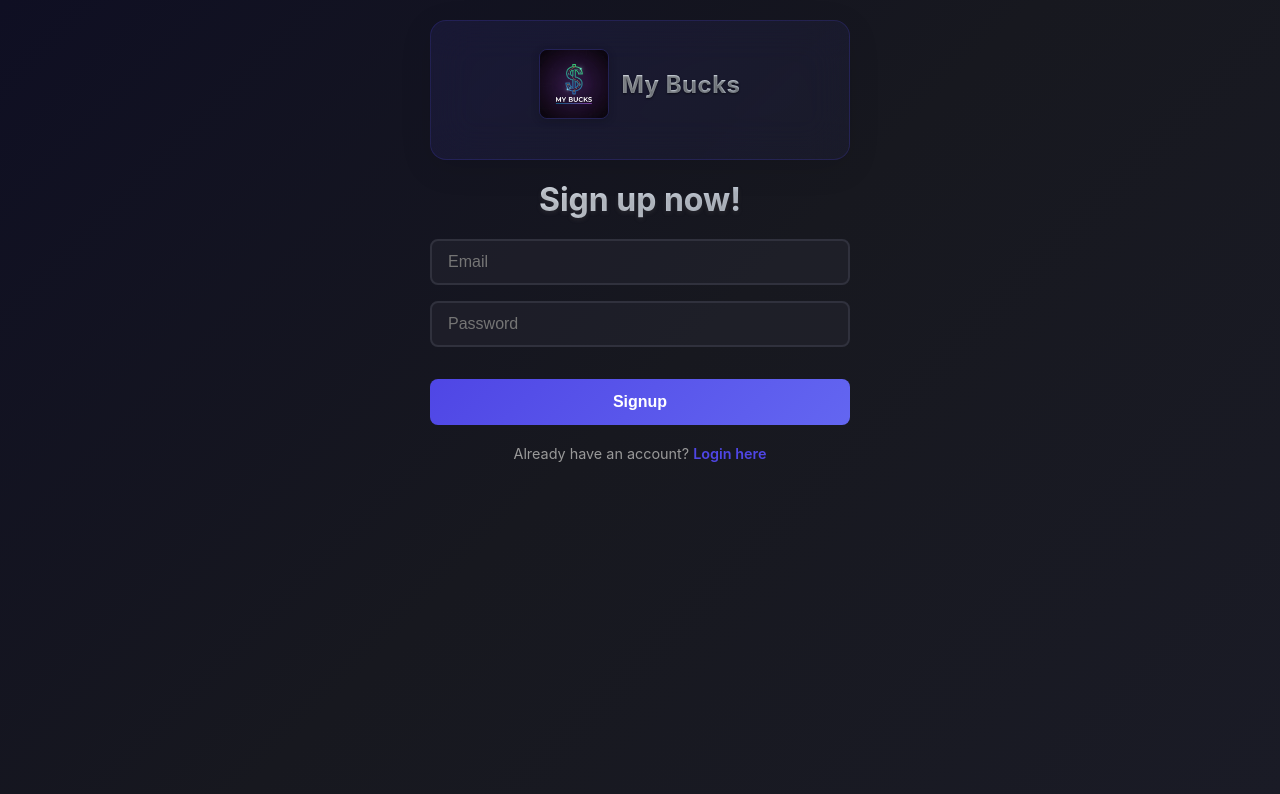
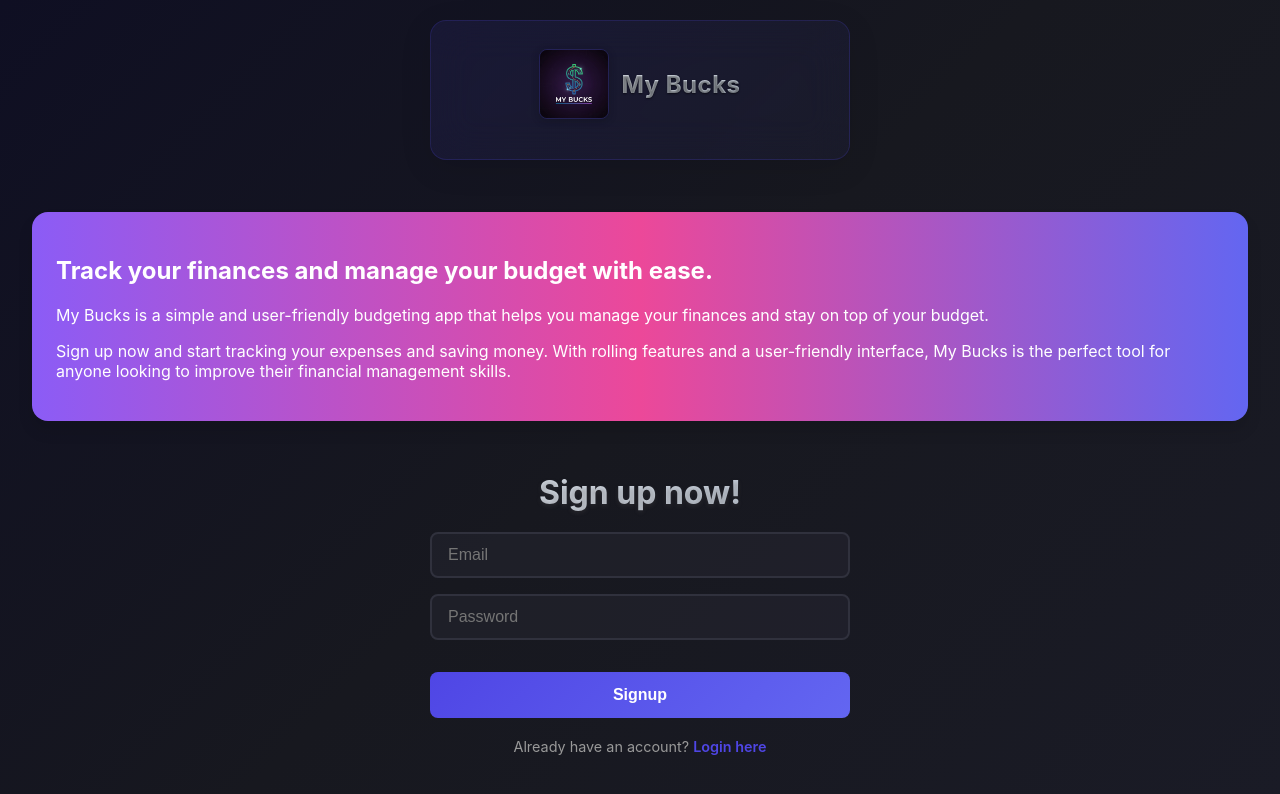
Before and after one commit to tejassst/my-bucks, a React (Create React App) app: page /signup in a window 1280 px wide. Shown: the top 794 px of the page. Built offline with nearby package versions, Linux system fonts and the light colour scheme; no server answers.

Commit message:
Improved styling for signup

```diff
--- /dev/null
+++ b/src/components/NeonGradientCard.css
@@ -0,0 +1,18 @@
+.neon-card {
+  background: linear-gradient(
+    to right,
+    #8b5cf6,
+    #ec4899,
+    #6366f1
+  ); /* purple → pink → indigo */
+  padding: 1.5rem; /* 24px */
+  border-radius: 1rem; /* rounded corners */
+  box-shadow: 0 10px 15px rgba(0, 0, 0, 0.1); /* subtle shadow */
+  color: white;
+  transition: transform 0.2s ease, box-shadow 0.2s ease;
+}
+
+.neon-card:hover {
+  transform: translateY(-5px);
+  box-shadow: 0 15px 25px rgba(0, 0, 0, 0.2);
+}
--- /dev/null
+++ b/src/components/NeonGradientCard.js
@@ -0,0 +1,6 @@
+import React from 'react';
+import './NeonGradientCard.css';
+
+export default function NeonGradientCard({ children }) {
+  return <div className="neon-card">{children}</div>;
+}
--- a/src/components/Signup.js
+++ b/src/components/Signup.js
@@ -1,6 +1,7 @@
 import '../style/Signup.css';
 import { useState } from 'react';
 import { useNavigate } from 'react-router-dom';
+import NeonGradientCard from './NeonGradientCard';
 
 const API_URL = process.env.REACT_APP_API_URL;
 
@@ -52,6 +53,21 @@ function Signup() {
           </div>
         </div>
       </header>
+      <div style={{ padding: '2rem' }}>
+        <NeonGradientCard>
+          <h2>Track your finances and manage your budget with ease.</h2>
+          <p>
+            My Bucks is a simple and user-friendly budgeting app that helps you
+            manage your finances and stay on top of your budget.
+          </p>
+          <p>
+            Sign up now and start tracking your expenses and saving money. With
+            rolling features and a user-friendly interface, My Bucks is the
+            perfect tool for anyone looking to improve their financial
+            management skills.
+          </p>
+        </NeonGradientCard>
+      </div>
       <h1>Sign up now!</h1>
       {error && <div className="error-message">{error}</div>}
       <form className="form" onSubmit={handleSubmit}>
```
